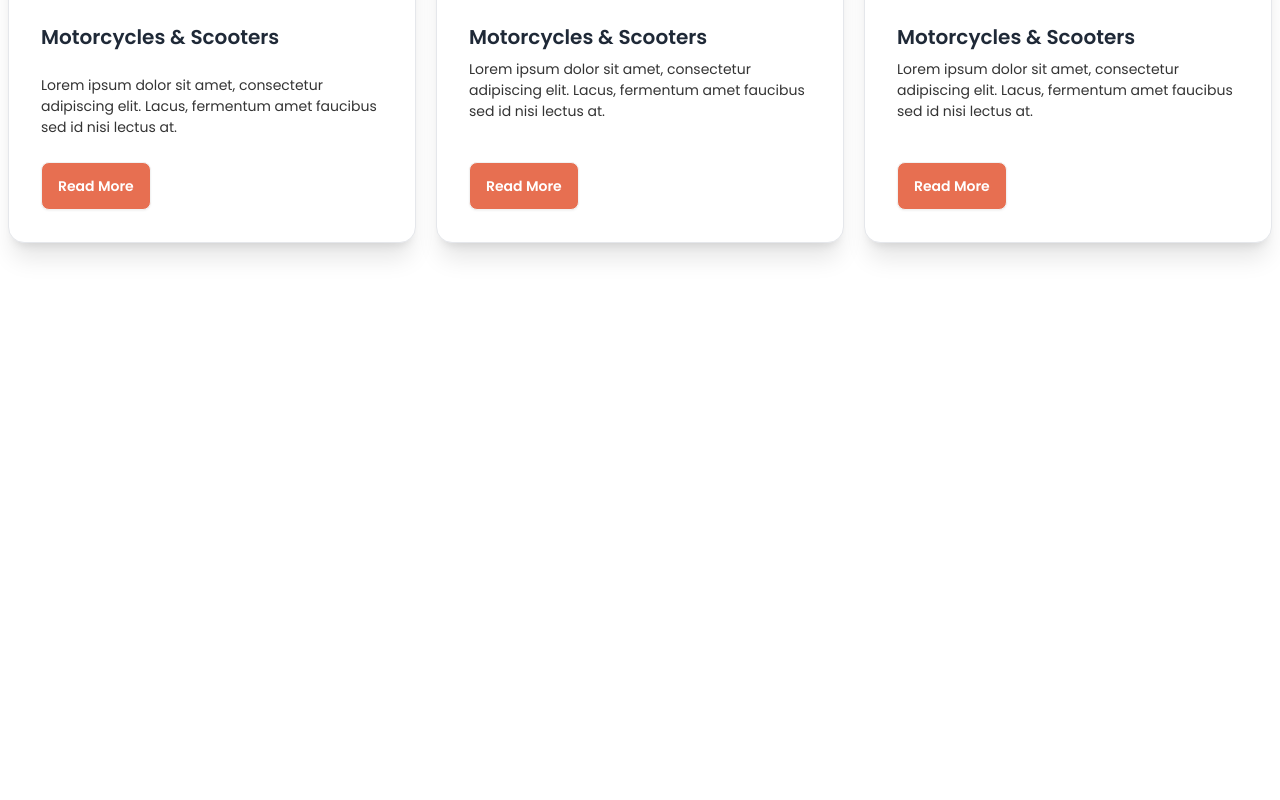
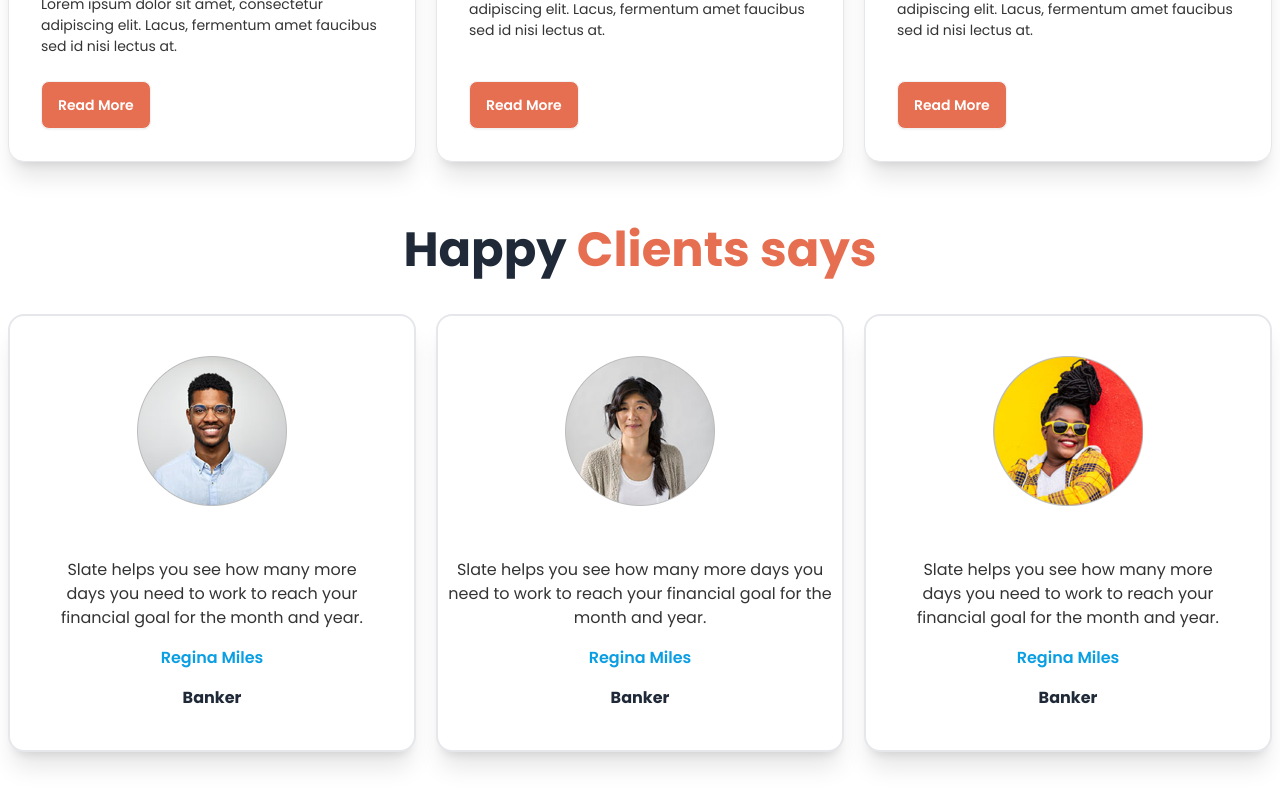
Before and after one commit to M-RayhanKhan/bike-zone, a plain HTML site: page index.html in a window 1280 px wide. Shown: the part 1493-2293 px from the top of the page. Before the commit the page ends 1800 px from the top, so only its background shows below. Drawn offline with nearby package versions, Linux system fonts and the light colour scheme.

Commit message:
Happy Clients says

```diff
--- a/index.html
+++ b/index.html
@@ -22,7 +22,9 @@
     .bg-color {
       background-color: #E76F51;
     }
-
+    .text-client{
+      color: #E76F51;
+    }
     .text-color {
       color: rgba(0, 0, 0, 0.8);
       ;
@@ -32,7 +34,7 @@
 
 <body class="font-popping">
   <!-- header section -->
-  <header class="md:container mx-auto">
+  <header class="md:container md:mx-auto">
     <!-- navbar -->
     <div class="navbar bg-base-100">
       <div class="flex-1">
@@ -126,17 +128,17 @@
     </div>
   </header>
   <!-- MAIN Section -->
-  <main class="md:container mx-auto ">
+  <main class="md:container md:mx-auto ">
     <!-- Fetured Bikes In This Year -->
     <section class="my-10 ">
       <div class="text-center">
         <h1 class="text-4xl font-bold">Fetured Bikes In This Year</h1>
         <p class="text-[#E76F51] mb-10 font-bold">Best bi<span class="border-b-2 border-[#E76F51]">ke colle</span>ction</p>
       </div>
-      <div class="flex gap-12 flex-col md:flex-row justify-between">
-        <img  class="grayscale w-[70%] mx-auto md:w-full" src="./images/others/feature-bike.png" alt="">
-        <img class="w-[70%] mx-auto md:w-full" src="./images/others/feature-bike.png" alt="">
-        <img class="grayscale w-[70%] mx-auto md:w-full" src="./images/others/feature-bike.png " alt="">
+      <div class="grid grid-cols-1 md:grid-cols-3 lg:grid-cols-3">
+        <img  class="grayscale w-[70%] mx-auto" src="./images/others/feature-bike.png" alt="">
+        <img class="w-[70%] mx-auto" src="./images/others/feature-bike.png" alt="">
+        <img class="grayscale w-[70%] mx-auto" src="./images/others/feature-bike.png " alt="">
       </div>
     </section>
     <!-- latest News Section -->
@@ -188,7 +190,67 @@
           </div>
         </div>
      </section>
+    <!-- Happy Clients says -->
+    <section class="my-12">
+      <h1 class="text-center mb-10 text-5xl font-bold">Happy <span class="text-client">Clients says</span></h1>
+      <!-- client card -->
+       <div class="grid grid-cols-1 md:grid-cols-2 lg:grid-cols-3 gap-5 mx-2">
+        <!-- client card 1-->
+        <div class="card border-2 py-10 bg-base-100  shadow-xl">
+          <figure class="pb-8">
+            <img class="w-[150px] "
+              src="./images/others/user-1.png" />
+          </figure>
+          <div class="text-center space-y-4 px-10 mt-5">
+            <p class="text-color">Slate helps you see how
+              many more days you need
+              to work to reach your financial
+              goal for the month and year.</p>
+              <div>
+
+              </div>
+            <p class="font-semibold text-[#0a9ee3]">Regina Miles</p>
+            <p class="font-bold">Banker</p>
+          </div>
+        </div>
+        <div class="card border-2 py-10 bg-base-100  shadow-xl">
+          <figure class="pb-8">
+            <img class="w-[150px] "
+              src="./images/others/user-2.png" />
+          </figure>
+          <div class="text-center space-y-4  mt-5">
+            <p class="text-color">Slate helps you see how
+              many more days you need
+              to work to reach your financial
+              goal for the month and year.</p>
+              <div>
+
+              </div>
+            <p class="font-semibold text-[#0a9ee3]">Regina Miles</p>
+            <p class="font-bold">Banker</p>
+          </div>
+        </div>
+        <div class="card border-2 py-10 bg-base-100  shadow-xl">
+          <figure class="pb-8">
+            <img class="w-[150px] "
+              src="./images/others/user-3.png" />
+          </figure>
+          <div class="text-center space-y-4 px-10 mt-5">
+            <p class="text-color">Slate helps you see how
+              many more days you need
+              to work to reach your financial
+              goal for the month and year.</p>
+              <div>
+
+              </div>
+            <p class="font-semibold text-[#0a9ee3]">Regina Miles</p>
+            <p class="font-bold">Banker</p>
+          </div>
+        </div>
+       </div>
+    </section>
   </main>
+
   <!-- footer section -->
   <footer>
   </footer>
```
